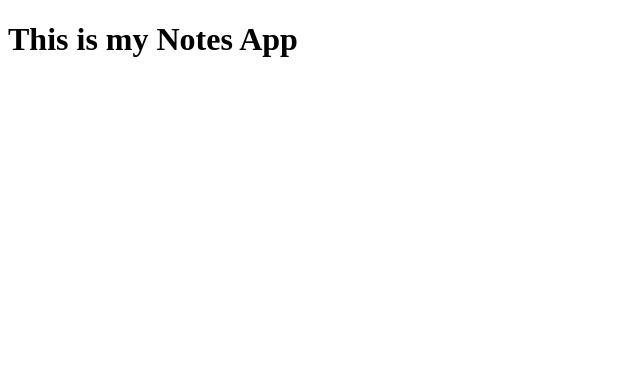
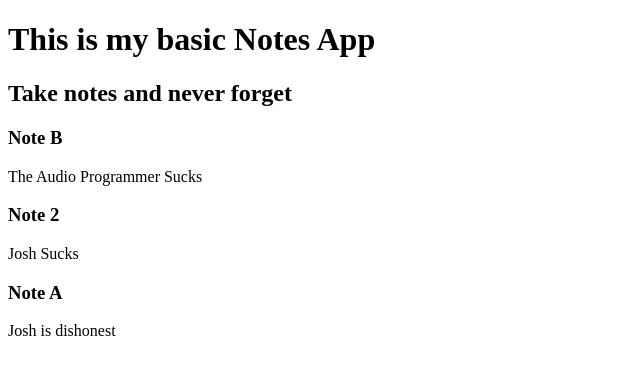
Before and after one commit to StuLast/Notes-App-Demo, a website: page public_html/index.html in a window 1280 px wide. Shown: the whole page, without its empty margins (0-640 px from the left). Drawn offline with Linux system fonts and the light colour scheme.

Commit message:
Add rendering of notes array

```diff
--- /dev/null
+++ b/public_html/assets/js/main.js
@@ -0,0 +1,34 @@
+console.log("JS reporting for duty");
+
+
+const notes = [
+    {
+        title: 'Note B',
+        body: 'The Audio Programmer Sucks'
+    },
+    {
+        title: 'Note 2',
+        body: 'Josh Sucks'
+    },
+    {
+        title: 'Note A',
+        body: 'Josh is dishonest'
+    },
+];
+
+const getNotes = (notes) => {
+    notes.forEach((note) => {
+        renderNote(note);
+    })
+}
+
+const renderNote = (note) => {
+    const newNoteDiv = document.createElement('div');
+    let html = "";
+    html += `<h3>${note.title}</h3>`;
+    html += `<p>${note.body}</p>`;
+    newNoteDiv.innerHTML = html;
+    document.querySelector('#app').appendChild(newNoteDiv);
+}
+
+getNotes(notes);
--- a/public_html/index.html
+++ b/public_html/index.html
@@ -7,6 +7,9 @@
         <title>Notes App</title>
     </head>
     <body>
-    <h1>This is my Notes App</h1>
+        <h1>This is my basic Notes App</h1>
+        <h2>Take notes and never forget</h2>
+        <div id="app"></div>
+        <script src="./assets/js/main.js"></script>
     </body>
 </html>
```
Also changed, not shown: README.md. Lines whose indentation alone changed are shown as unchanged.
